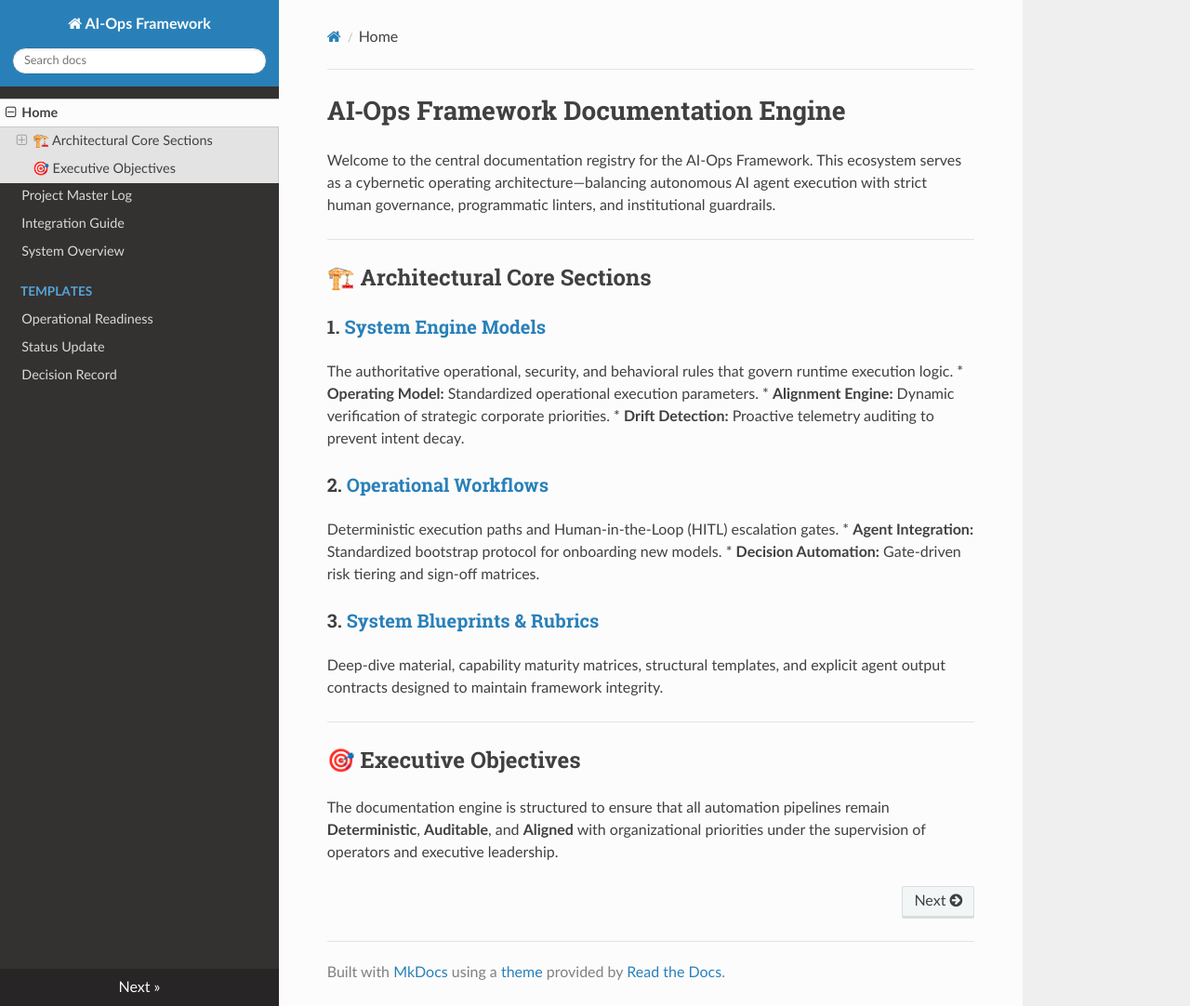
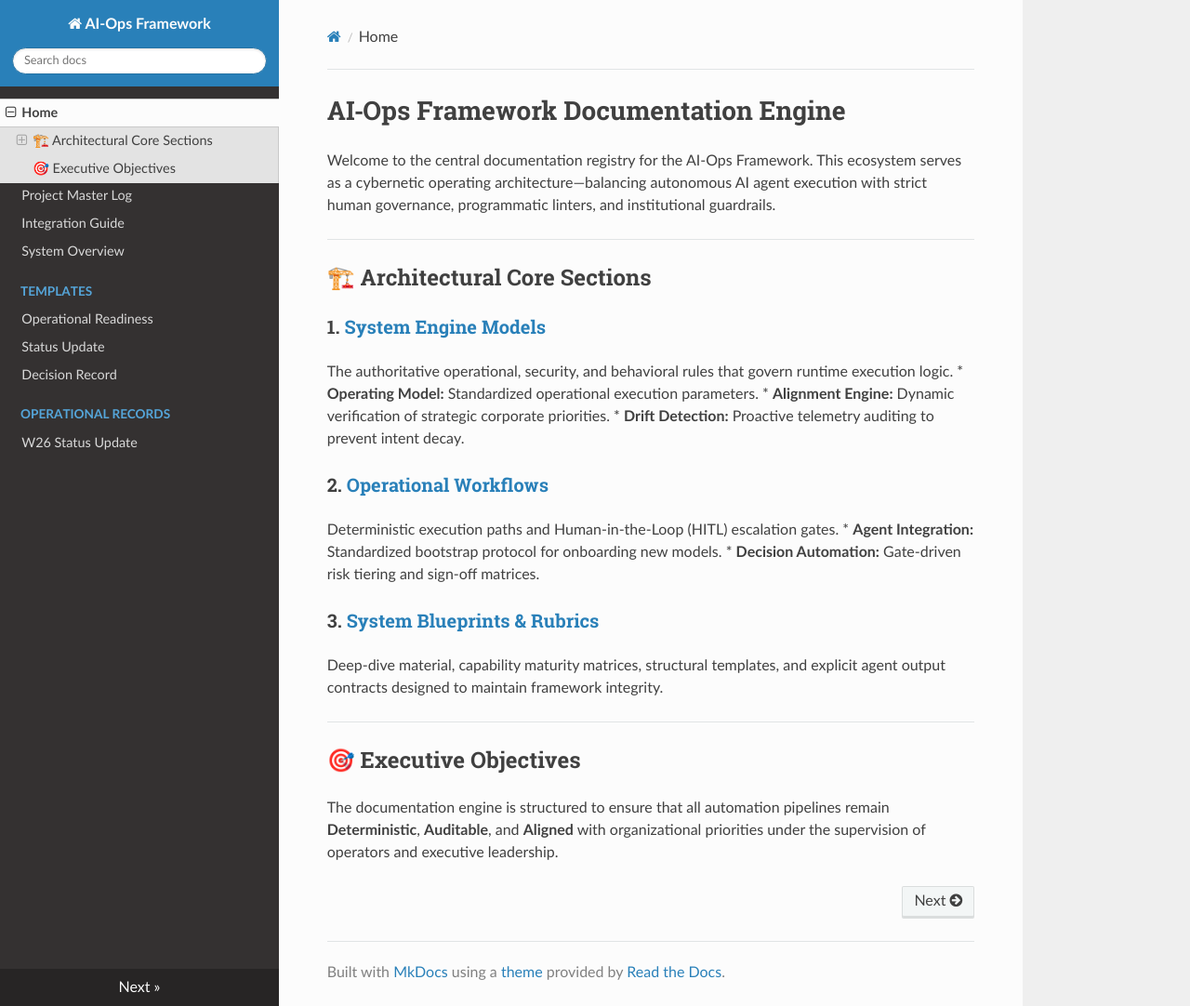
Before and after one commit to proudtobe1/ai-ops-framework, an MkDocs documentation site: the page built from docs/index.md, in a window 1280 px wide and 1082 px high. Shown: the whole window at 93% size. Built offline with MkDocs 1.6.1, drawn with Linux system fonts in a browser that asks for light colours; nearby versions of some CDN libraries.

Commit message:
fix: update navigation to include status-updates directory

```diff
--- a/mkdocs.yml
+++ b/mkdocs.yml
@@ -9,3 +9,5 @@ nav:
       - Operational Readiness: templates/ai-ops-template-operational-readiness-review.md
       - Status Update: templates/ai-ops-template-status-update.md
       - Decision Record: templates/ai-ops-template-decision-record.md
+  - Operational Records:
+      - W26 Status Update: status-updates/2026-W26-ops-review.md
```
